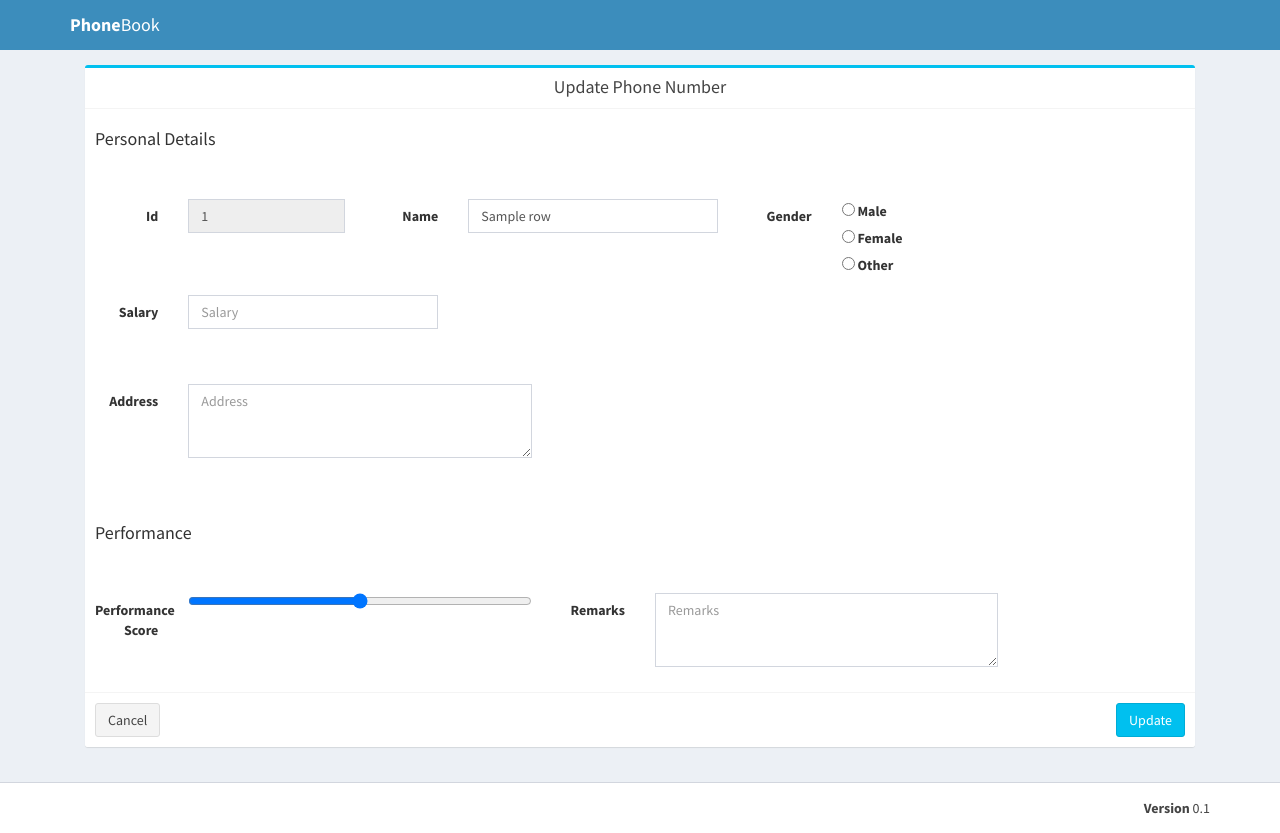
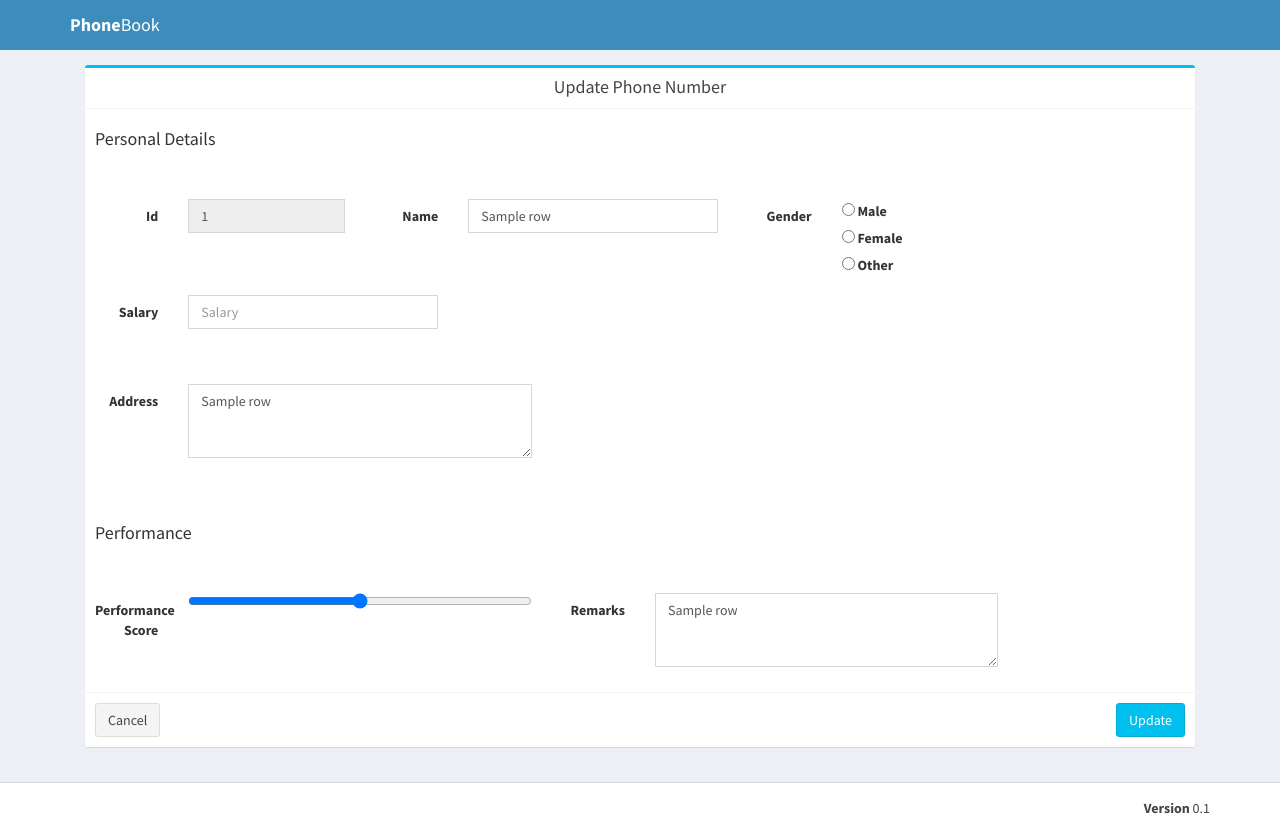
Before and after one commit to IMDADLY/CRUD-HR-Employee-Dashboard, a Flask app: template source_code/templates/update.html in a window 1280 px wide. Run offline with Flask 3, Linux system fonts and the light colour scheme; the template is opened without the code that fills it: most values are stand-ins (such as "Sample title", 1, 10 or a date in 2020); some libraries are stand-ins or nearby versions.

Commit message:
fix update page

```diff
--- a/source_code/templates/update.html
+++ b/source_code/templates/update.html
@@ -55,18 +55,18 @@
                   <label class="col-sm-1 control-label">Gender</label>
                   <div class="col-sm-2">
                     <div class="form-check form-check-inline">
-                      <input class="form-check-input" type="radio" name="gender" value="M">
-                        {% if genderValue == 'M' %}checked{% endif %}
+                      <input class="form-check-input" type="radio" name="gender" value="M"
+                       {% if row.2 == 'M' %}checked{% endif %}>
                       <label class="form-check-label">Male</label>
                     </div>
                     <div class="form-check form-check-inline">
-                      <input class="form-check-input" type="radio" name="gender" value="F">
-                        {% if genderValue == 'M' %}checked{% endif %}
+                      <input class="form-check-input" type="radio" name="gender" value="F"
+                       {% if row.2 == 'F' %}checked{% endif %}>
                       <label class="form-check-label">Female</label>
                     </div>
                     <div class="form-check form-check-inline">
-                      <input class="form-check-input" type="radio" name="gender" value="Other">
-                        {% if genderValue == 'M' %}checked{% endif %}
+                      <input class="form-check-input" type="radio" name="gender" value="Other"
+                      {% if row.2 == 'Other' %}checked{% endif %}>
                       <label class="form-check-label">Other</label>
                     </div>
                   </div>
@@ -85,7 +85,7 @@
                   <label class="col-sm-1 control-label">Address</label>
 
                   <div class="col-sm-4">
-                    <textarea name="address" value="{{ row[4] }}" class="form-control" placeholder="Address" rows ="3" autocomplete="off" required></textarea>
+                    <textarea name="address" class="form-control" placeholder="Address" rows ="3" autocomplete="off">{{row.4}}</textarea>
                   </div>
                 </div>
                 <br></br>
@@ -94,12 +94,12 @@
                 <div class="form-group row">
                   <label for="performance_score" class="col-sm-1 control-label">Performance Score</label>
                   <div class="col-sm-4">
-                    <input name="performance_score" type='range' value="{{ row[5] }}" class="form-range" min="0" max="10" setp = "0.5" id="performance_score" autocomplete="off" required>
+                    <input name="performance_score" type='range' value="{{ row[5] }}" class="form-range" min="0" max="10" step = "0.5" id="performance_score" autocomplete="off" required>
                   </div>
 
                   <label class="col-sm-1 control-label">Remarks</label>
                   <div class="col-sm-4">
-                    <textarea name="remarks" class="form-control" value="{{row[6]}}" placeholder="Remarks" rows="3" autocomplete="off"></textarea>
+                    <textarea name="remarks" class="form-control" placeholder="Remarks" rows="3" autocomplete="off">{{ row.6 }}</textarea>
                   </div>
                 </div>
 
```
